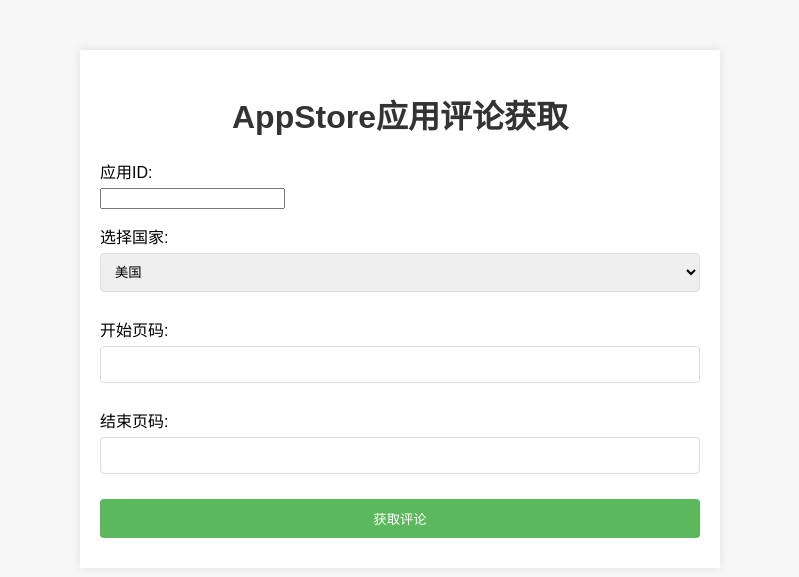
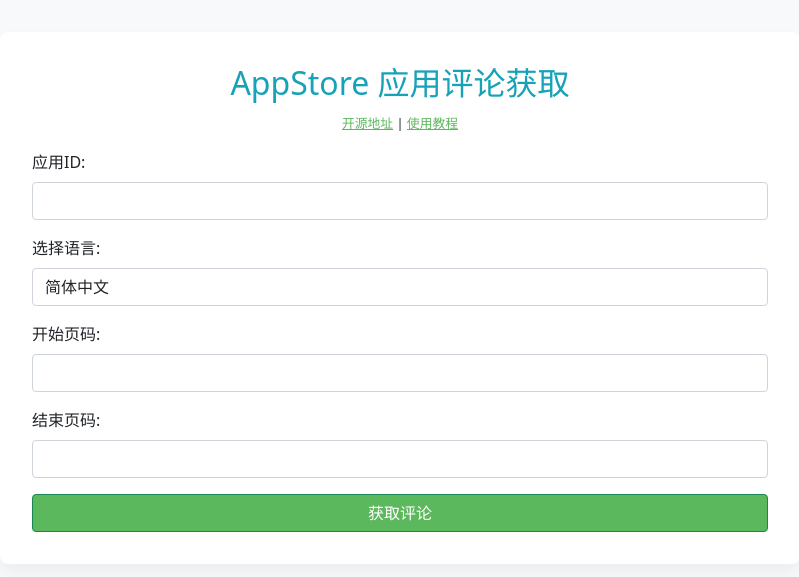
Before and after one commit to chilohwei/app-comments, a Flask app: page / in a window 1280 px wide. Shown: the top 577 px of the page, without its empty margins (240-1039 px from the left). Run offline with Flask 2, Linux system fonts and the light colour scheme; some libraries are stand-ins or nearby versions.

Commit message:
add mutil language

```diff
--- a/app.py
+++ b/app.py
@@ -7,9 +7,22 @@
 
 app = Flask(__name__)
 
+LANGUAGES = {
+    '简体中文': 'cn',
+    '繁体中文': 'tw',
+    '英语': 'us',
+    '日语': 'jp',
+    '法语': 'fr',
+    '德语': 'de',
+    '西班牙语': 'es',
+    '葡萄牙语': 'pt',
+    '韩语': 'kr',
+    '阿拉伯语': 'sa'
+}
+
 # 获取评论的函数
 def get_reviews(appid, page, country):
-    url = "https://itunes.apple.com/rss/customerreviews/page={}/id={}/sortby=mostrecent/json?l=en&cc={}".format(page, appid, country)
+    url = "https://itunes.apple.com/{}/rss/customerreviews/page={}/id={}/sortby=mostrecent/json".format(country, page, appid)
     response = urllib.request.urlopen(url)
     data = json.loads(response.read().decode())
     if "entry" in data["feed"]:
@@ -30,19 +43,19 @@
 # 主页面路由
 @app.route('/')
 def index():
-    return render_template('index.html')
+    return render_template('index.html', languages=LANGUAGES)
 
 # 获取评论并下载为Excel的路由
 @app.route('/fetch_reviews', methods=['POST'])
 def fetch_reviews():
     appid = request.form['appid']
-    country = request.form['country']
+    language = request.form['language']
     start_page = int(request.form['start_page'])
     end_page = int(request.form['end_page'])
 
     result = []
     for page in range(start_page, end_page + 1):
-        reviews = get_reviews(appid, page, country)
+        reviews = get_reviews(appid, page, LANGUAGES[language])
         for review in reviews:
             if isinstance(review, dict):
                 date = review["updated"]["label"]
@@ -76,6 +89,5 @@
     )
 
 # 启动Flask应用
-# 启动Flask应用
 if __name__ == '__main__':
     app.run(host='0.0.0.0', debug=False, port=8000)
--- a/templates/index.html
+++ b/templates/index.html
@@ -4,77 +4,91 @@
 <meta charset="UTF-8">
 <meta name="viewport" content="width=device-width, initial-scale=1.0">
 <link rel="shortcut icon" href="https://chilohdata.s3.bitiful.net/avatar.png">
+<!-- 引入 Bootstrap 5 CSS -->
+<link href="https://cdn.jsdelivr.net/npm/bootstrap@5.1.1/dist/css/bootstrap.min.css" rel="stylesheet">
+<!-- 引入 Darkmode.js -->
+<script src="https://cdnjs.cloudflare.com/ajax/libs/darkmode-js/1.5.7/darkmode.min.js"></script>
 <title>AppStore应用评论获取</title>
 <style>
     body {
-        font-family: Arial, sans-serif;
-        margin: 0;
-        padding: 0;
-        background: #f7f7f7;
+        background-color: #f8f9fa;
     }
     .container {
-        max-width: 600px;
-        margin: 50px auto;
-        background: #fff;
-        padding: 20px;
-        box-shadow: 0 0 10px rgba(0, 0, 0, 0.1);
+        max-width: 800px; /* Set the max width of the content area */
+        margin-top: 2rem;
+        padding: 2rem;
+        background-color: white;
+        border-radius: 0.5rem;
+        box-shadow: 0 0.5rem 1rem rgba(0, 0, 0, 0.05);
     }
-    h1 {
-        text-align: center;
-        color: #333;
+    h2 {
+        color: #17a2b8;
     }
-    .form-group {
-        margin-bottom: 15px;
+    a, a:hover {
+        color: #5cb85c;
     }
-    label {
-        display: block;
-        margin-bottom: 5px;
+    .darkmode-toggle {
+        position: fixed;
+        right: 1em;
+        bottom: 1em;
     }
-    select, input[type="number"], button {
-        width: 100%;
-        padding: 10px;
-        margin-bottom: 10px;
-        border: 1px solid #ddd;
-        border-radius: 4px;
-        box-sizing: border-box; /* Prevents padding from expanding the width */
+    .text-center small {
+        font-size: 0.8rem;
     }
-    button {
-        background: #5cb85c;
-        color: white;
-        border: none;
-        cursor: pointer;
-    }
-    button:hover {
-        background: #4cae4c;
+    button[type="submit"] {
+        width: 100%; /* Make the button full width */
+        background-color: #5cb85c;
     }
 </style>
 </head>
 <body>
 <div class="container">
-        <h1>AppStore应用评论获取</h1>
+    <h2 class="text-center">AppStore 应用评论获取</h2>
+    <p class="text-center"><small>
+        <a href="https://github.com/chilohwei/app-comments" target="_blank">开源地址</a> | <a href="https://chilohdata.s3.bitiful.net/videos/tutorial_link.mp4" target="_blank">使用教程</a>
+    </small></p>
     <form method="post" action="/fetch_reviews">
-            <div class="form-group">
-                <label for="appid">应用ID:</label>
-                <input type="text" id="appid" name="appid" required>
+        <div class="mb-3">
+            <label for="appid" class="form-label">应用ID:</label>
+            <input list="appids" class="form-control" id="appid" name="appid" required>
+            <datalist id="appids">
+                <option value="1566810191">GitMind</option>
+                <option value="1609584814">Picwish</option>
+                <option value="1622949837">LightPDF</option>
+                <option value="1478202069">LetsView</option>
+                <option value="1244625890">ApowerMirror</option>
+            </datalist>
         </div>
-            <div class="form-group">
-                <label for="country">选择国家:</label>
-                <select name="country" id="country">
-                    <option value="us">美国</option>
-                    <option value="cn">中国</option>
-                    <!-- 可以根据需要添加更多国家选项 -->
+        <div class="mb-3">
+            <label for="language" class="form-label">选择语言:</label>
+            <select class="form-control" name="language" id="language">
+                {% for language in languages %}
+                    <option value="{{ language }}">{{ language }}</option>
+                {% endfor %}
             </select>
         </div>
-            <div class="form-group">
-                <label for="start_page">开始页码:</label>
-                <input type="number" id="start_page" name="start_page" min="1" required>
+        <div class="mb-3">
+            <label for="start_page" class="form-label">开始页码:</label>
+            <input type="number" class="form-control" id="start_page" name="start_page" min="1" required>
         </div>
-            <div class="form-group">
-                <label for="end_page">结束页码:</label>
-                <input type="number" id="end_page" name="end_page" min="1" required>
+        <div class="mb-3">
+            <label for="end_page" class="form-label">结束页码:</label>
+            <input type="number" class="form-control" id="end_page" name="end_page" min="1" required>
         </div>
-            <button type="submit">获取评论</button>
+        <button type="submit" class="btn btn-success">获取评论</button>
     </form>
+    <!-- Darkmode.js 切换按钮 -->
+    <script>
+        new Darkmode({
+            bottom: '32px',
+            right: '32px',
+            mixColor: '#fff',
+            backgroundColor: '#fff',
+            buttonColorDark: '#100f2c',
+            buttonColorLight: '#fff',
+            label: '🌓'  // customize the darkmode toggle button
+          }).showWidget();
+    </script>
 </div>
 </body>
 </html>
```
Lines whose indentation alone changed are shown as unchanged.
